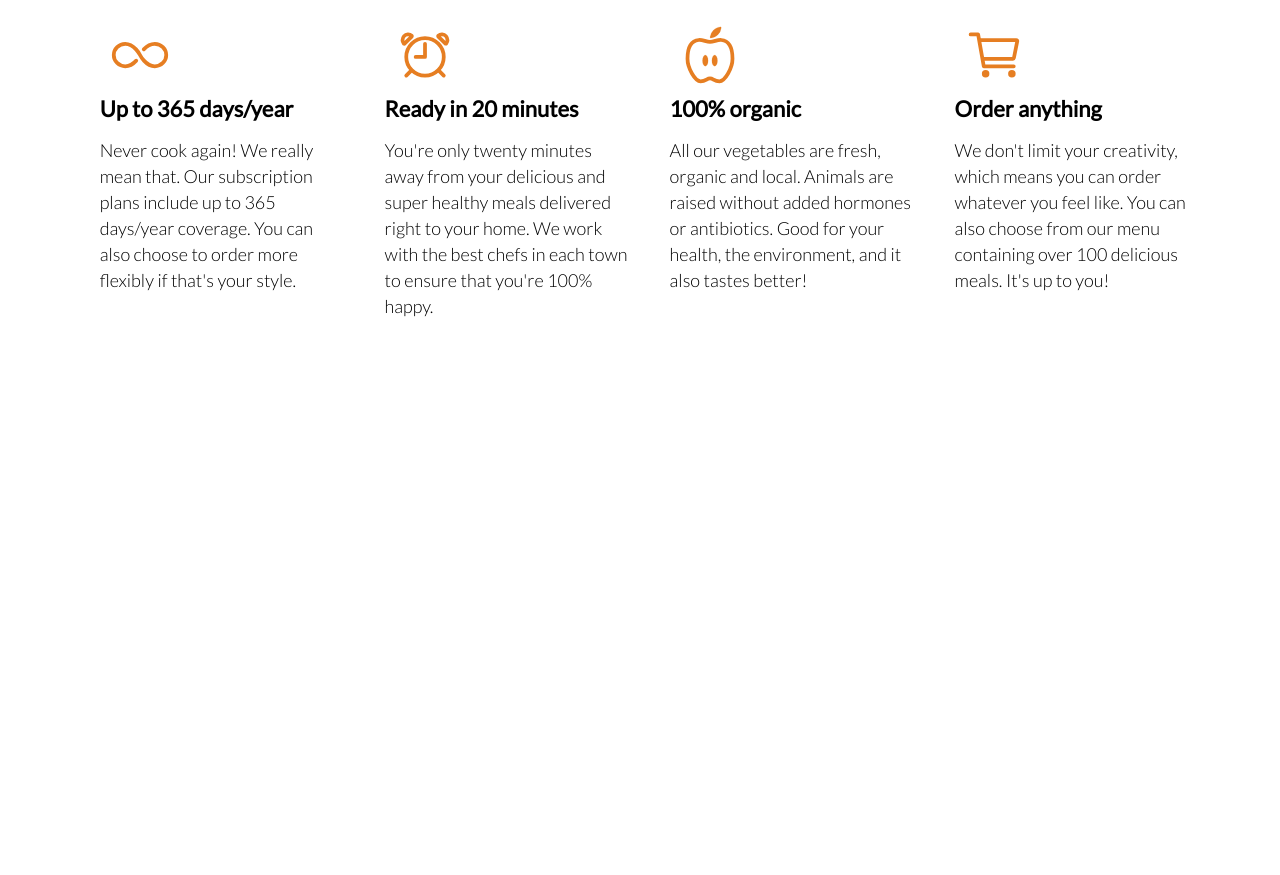
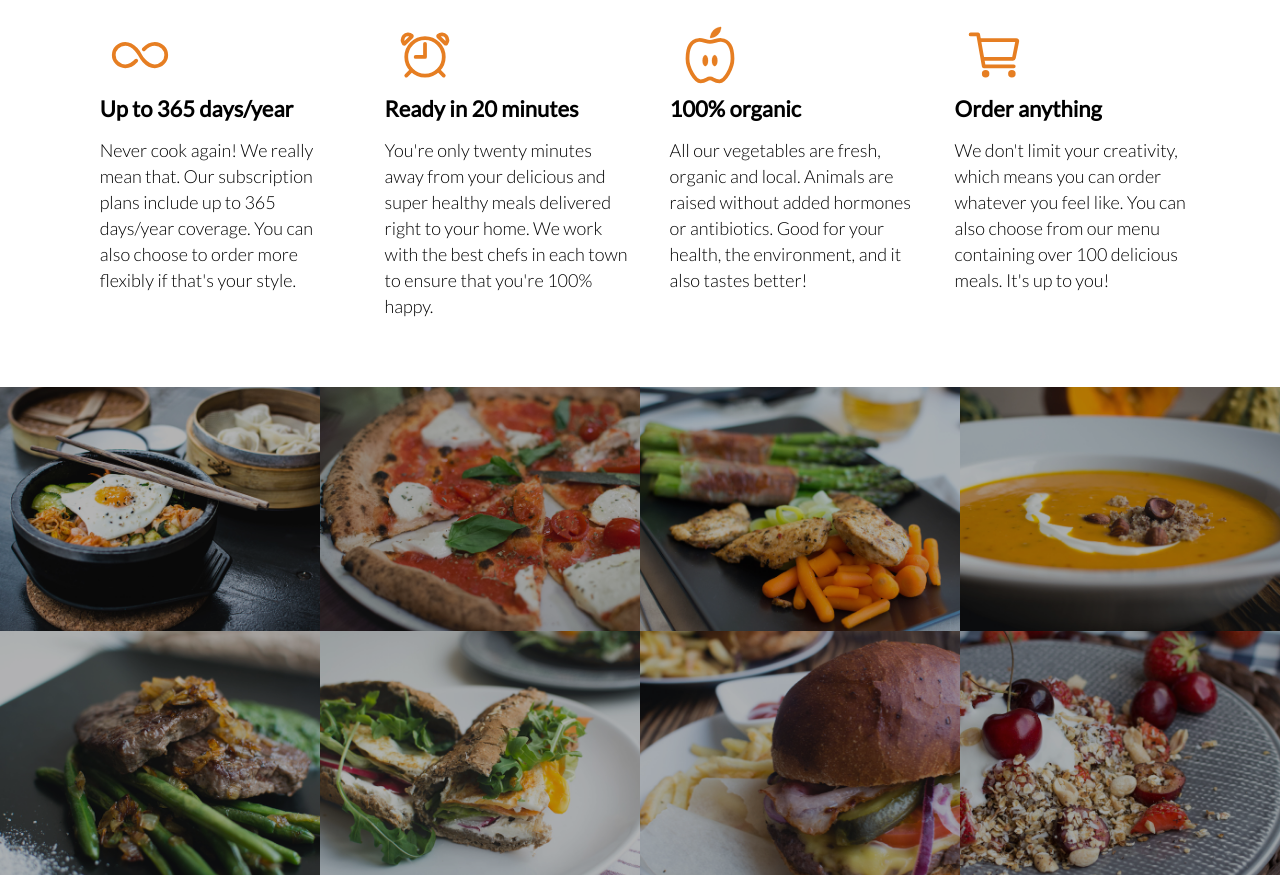
Before and after one commit to gugam15/Omnifood-test, a plain HTML site: page index.html in a window 1280 px wide. Shown: the part 1017-1892 px from the top of the page. Before the commit the page ends 1404 px from the top, so only its background shows below. Drawn offline with nearby package versions, Linux system fonts and the light colour scheme.

Commit message:
section 3

```diff
--- a/index.html
+++ b/index.html
@@ -61,6 +61,52 @@
             </div>
         </div>
     </section>
+    <section>
+        <ul class="meals-showcase">
+            <li>
+                <figure class ="meal-photo">
+                    <img src="resources/img/1.jpg" alt="">
+                </figure>
+            </li>
+            <li>
+                <figure class ="meal-photo">
+                    <img src="resources/img/2.jpg" alt="">
+                </figure>
+            </li>
+            <li>
+                <figure class ="meal-photo">
+                    <img src="resources/img/3.jpg" alt="">
+                </figure>
+            </li>
+            <li>
+                <figure class ="meal-photo">
+                    <img src="resources/img/4.jpg" alt="">
+                </figure>
+            </li>
+        </ul>
+        <ul class="meals-showcase">
+            <li>
+                <figure class ="meal-photo">
+                    <img src="resources/img/5.jpg" alt="">
+                </figure>
+            </li>
+            <li>
+                <figure class ="meal-photo">
+                    <img src="resources/img/6.jpg" alt="">
+                </figure>
+            </li>
+            <li>
+                <figure class ="meal-photo">
+                    <img src="resources/img/7.jpg" alt="">
+                </figure>
+            </li>
+            <li>
+                <figure class ="meal-photo">
+                    <img src="resources/img/8.jpg" alt="">
+                </figure>
+            </li>
+        </ul>
+    </section>
     <script src="https://unpkg.com/ionicons@5.2.1/dist/ionicons.js"></script>
 </body>
 </html>
--- a/resources/css/style.css
+++ b/resources/css/style.css
@@ -150,3 +150,45 @@ h3{
     color: #e67e22;
     margin: 10px;
 }
+.meals-showcase{
+    width:100%;
+    list-style:none;
+}
+.meals-showcase li{
+    display: block;
+    float: left;
+    width: 25%;
+}
+.meal-photo{
+    width: 100%;
+    margin: 0;
+}
+.meal-photo img{
+    width: 100%;
+    height: auto;
+}
+.section-meals{
+    padding: 0;
+}
+.meals-showcase{
+    padding: 0;
+    width: 100%;
+    list-style: none;
+}
+.meal-photo{
+    width: 100%;
+    margin: 0;
+    overflow: hidden;
+    background-color: black;
+}
+.meal-photo img{
+    opacity: 0.7;
+    width: 100%;
+    height: auto;
+    transform: scale(1.15);
+    transition: transform 0.3s;
+}
+.meal-photo img:hover{
+    transform: scale(1.03);
+    opacity: 1;
+}
```
